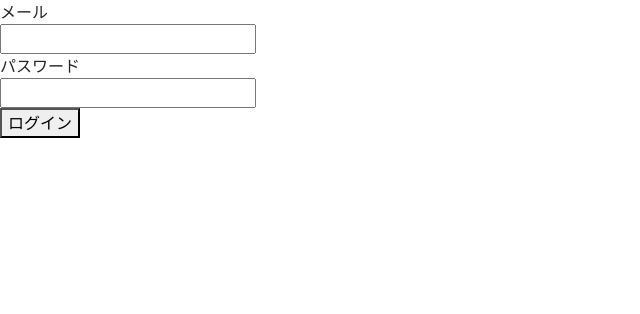
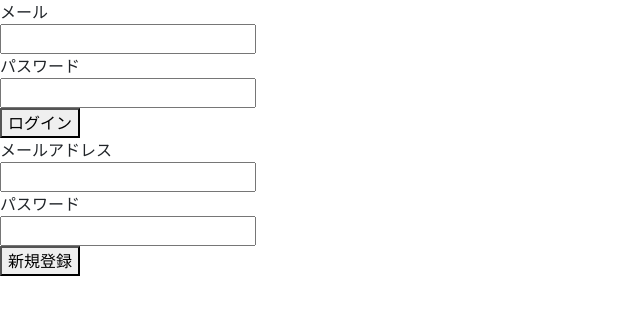
Before and after one commit to reiji-0720/workTalk, a Nuxt app: page / in a window 1280 px wide. Shown: the top 314 px of the page, without its empty margins (0-640 px from the left). Built offline with nearby package versions, Linux system fonts and the light colour scheme; no server answers.

Commit message:
登録の静的

```diff
--- a/app/pages/index.vue
+++ b/app/pages/index.vue
@@ -14,6 +14,13 @@
       <input type="password" v-model="password"><br>
       <button v-on:click="login">ログイン</button>
     </div>
+    <div>
+      メールアドレス<br><input id="mailAddress" type="mailAddress" required/>
+    </div>
+    <div>
+      パスワード<br><input id="password" type="password" required/>
+    </div>
+    <button id="register">新規登録</button>
   </div>
 </template>
 
--- a/app/plugins/firebase.js
+++ b/app/plugins/firebase.js
@@ -12,4 +12,5 @@ if (!firebase.apps.length) {
   })
 }
 
+
 export default firebase
```
